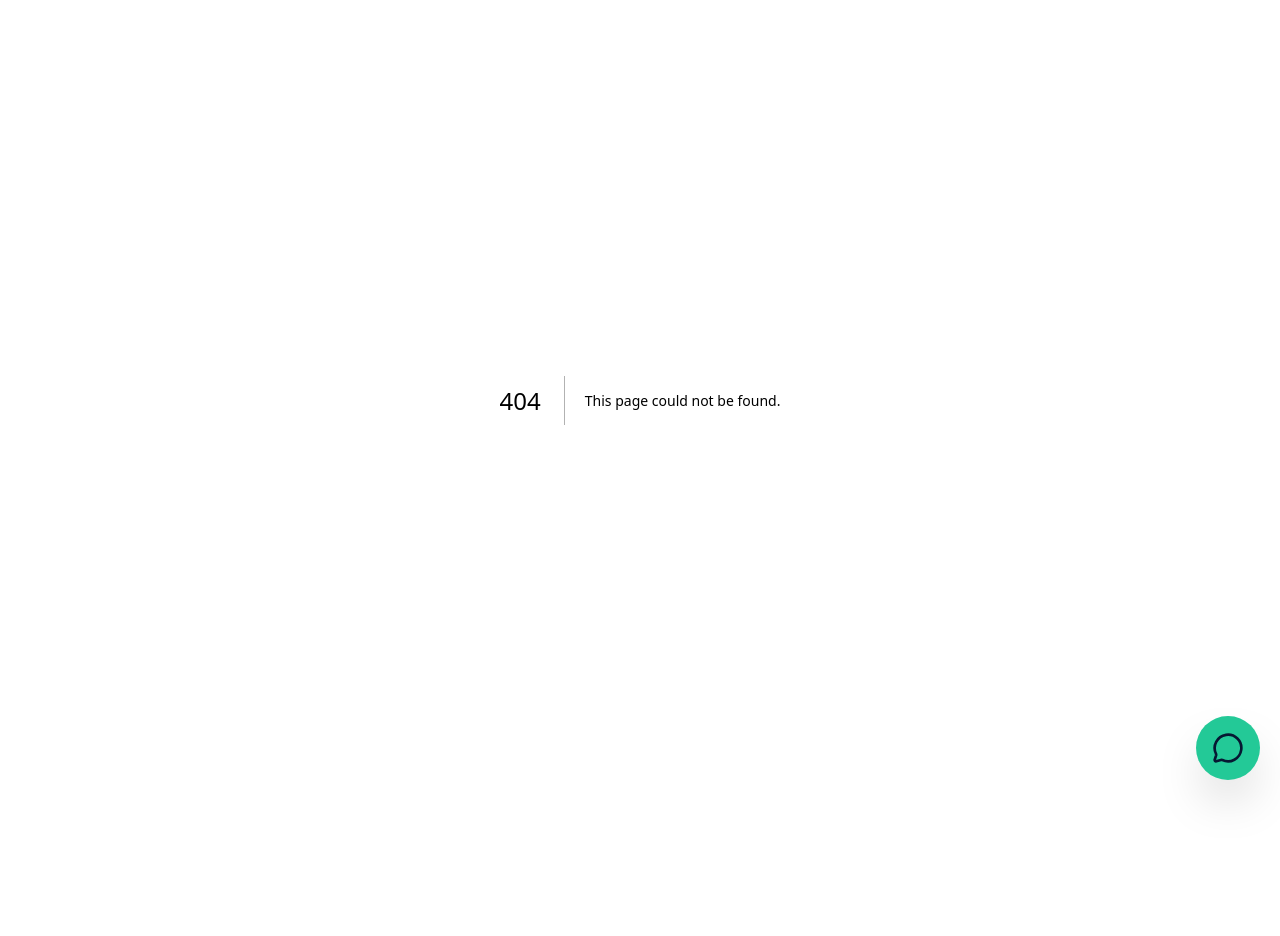
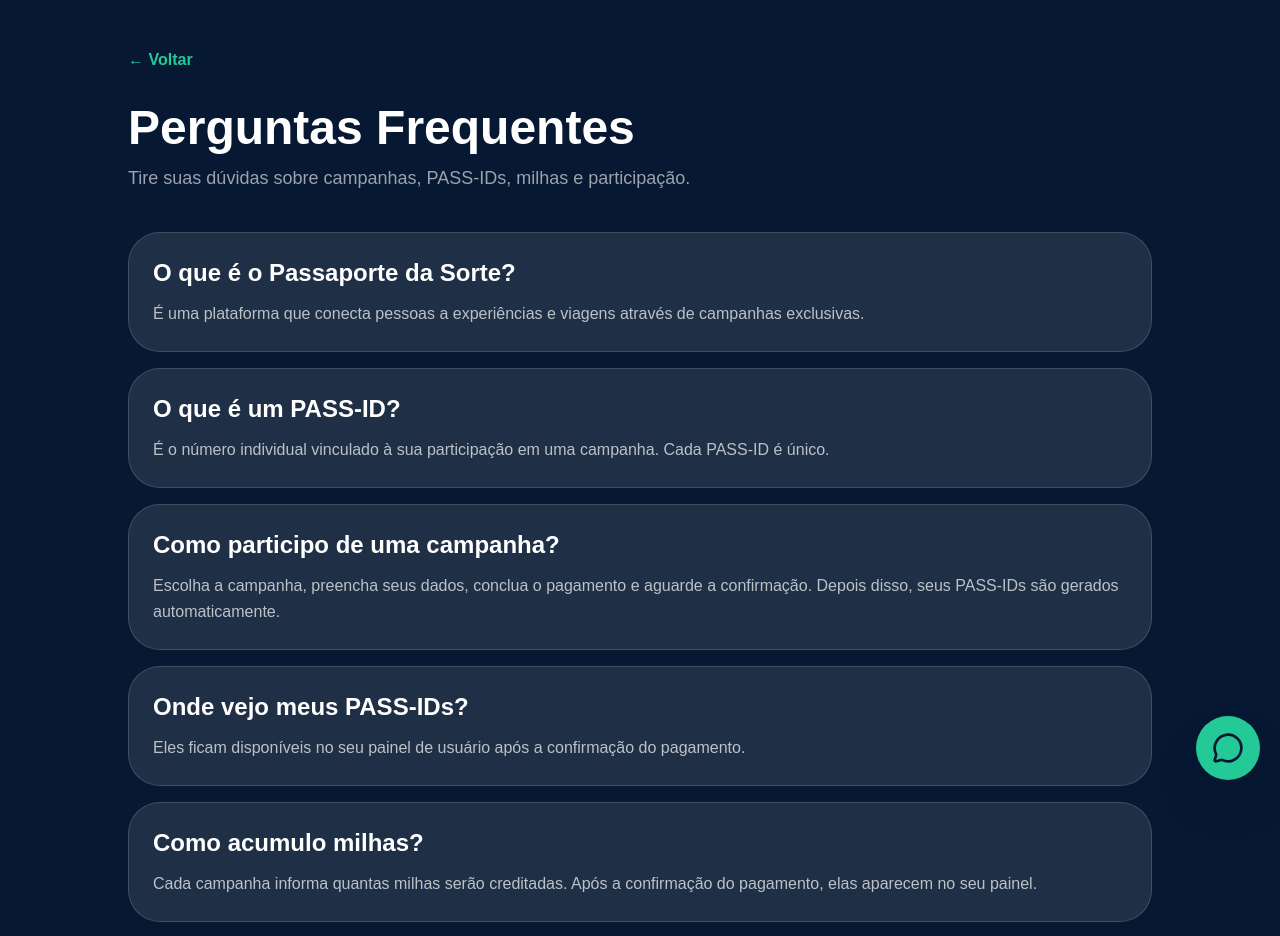
Before and after one commit to Passaportedasorte/passaporte-da-sorte, a Next.js app: page /faq in a window 1280 px wide. Before the commit this address had no page. Shown: the top 936 px of the page. Before the commit the page ends 800 px from the top, so only its background shows below. Built offline with nearby package versions, Linux system fonts and the light colour scheme.

Commit message:
Adiciona pagina FAQ e navegacao

```diff
--- /dev/null
+++ b/app/faq/page.tsx
@@ -0,0 +1,92 @@
+const faqs = [
+  {
+    pergunta: "O que é o Passaporte da Sorte?",
+    resposta:
+      "É uma plataforma que conecta pessoas a experiências e viagens através de campanhas exclusivas.",
+  },
+  {
+    pergunta: "O que é um PASS-ID?",
+    resposta:
+      "É o número individual vinculado à sua participação em uma campanha. Cada PASS-ID é único.",
+  },
+  {
+    pergunta: "Como participo de uma campanha?",
+    resposta:
+      "Escolha a campanha, preencha seus dados, conclua o pagamento e aguarde a confirmação. Depois disso, seus PASS-IDs são gerados automaticamente.",
+  },
+  {
+    pergunta: "Onde vejo meus PASS-IDs?",
+    resposta:
+      "Eles ficam disponíveis no seu painel de usuário após a confirmação do pagamento.",
+  },
+  {
+    pergunta: "Como acumulo milhas?",
+    resposta:
+      "Cada campanha informa quantas milhas serão creditadas. Após a confirmação do pagamento, elas aparecem no seu painel.",
+  },
+  {
+    pergunta: "Como acompanho os resultados?",
+    resposta:
+      "Os resultados são publicados na página Resultados do site.",
+  },
+  {
+    pergunta: "Posso comprar mais de uma participação?",
+    resposta:
+      "Sim. Você pode adquirir quantas participações desejar, respeitando as regras de cada campanha.",
+  },
+  {
+    pergunta: "Posso usar cupom de desconto?",
+    resposta:
+      "Sim. Quando disponível, o cupom pode ser informado na compra e o desconto será aplicado automaticamente.",
+  },
+  {
+    pergunta: "Como entro em contato com o suporte?",
+    resposta:
+      "Pelos canais oficiais informados no site e nas redes sociais do Passaporte da Sorte.",
+  },
+];
+
+export default function FAQPage() {
+  return (
+    <main className="min-h-screen bg-[#061832] text-white px-5 md:px-8 py-12">
+      <div className="max-w-5xl mx-auto">
+        <a href="/" className="text-[#23C997] font-black hover:underline">
+          ← Voltar
+        </a>
+
+        <h1 className="text-5xl font-black mt-8">Perguntas Frequentes</h1>
+
+        <p className="text-white/60 mt-3 text-lg">
+          Tire suas dúvidas sobre campanhas, PASS-IDs, milhas e participação.
+        </p>
+
+        <div className="mt-10 space-y-4">
+          {faqs.map((item, index) => (
+            <div
+              key={index}
+              className="rounded-[2rem] bg-white/10 border border-white/15 p-6"
+            >
+              <h2 className="text-2xl font-black">{item.pergunta}</h2>
+              <p className="text-white/70 mt-3 leading-relaxed">
+                {item.resposta}
+              </p>
+            </div>
+          ))}
+        </div>
+
+        <section className="rounded-[2rem] bg-[#23C997] text-[#061832] p-8 mt-10">
+          <h2 className="text-3xl font-black">
+            Pronto para viver sua próxima experiência?
+          </h2>
+
+         <a
+  href="/campanhas"
+  className="inline-block mt-6 rounded-2xl bg-[#061832] text-white px-6 py-4 font-black"
+>
+  Ver Campanhas
+</a>
+        </section>
+      </div>
+    </main>
+  );
+}
--- a/app/page.tsx
+++ b/app/page.tsx
@@ -17,6 +17,7 @@ import {
   Clover,
   Gauge,
   ChevronDown,
+  CircleHelp,
 } from "lucide-react";
 import { supabase } from "@/lib/supabase";
 
@@ -966,7 +967,7 @@ useEffect(() => {
 </section>
 
         <section className="max-w-7xl mx-auto px-5 md:px-8 py-14">
-          <div className="rounded-[2rem] bg-white/10 border border-white/15 p-5 grid grid-cols-1 md:grid-cols-3 gap-4">
+          <div className="rounded-[2rem] bg-white/10 border border-white/15 p-5 grid grid-cols-1 md:grid-cols-2 gap-4">
             <div
               onClick={() => {
                 window.scrollTo({ top: 0, behavior: "smooth" });
@@ -1005,8 +1006,23 @@ useEffect(() => {
                 text="Regulamento, datas e informações em um só lugar."
               />
             </div>
+
+             <div
+  onClick={() => {
+    window.location.href = "/faq";
+  }}
+  className="cursor-pointer hover:scale-[1.02] transition rounded-2xl bg-white/5 border border-white/10 p-4"
+>
+  <Feature
+    icon={<CircleHelp />}
+    title="FAQ"
+    text="Tire dúvidas sobre PASS-IDs, milhas e participação."
+  />
+</div>
           </div>
         </section>
+
+
 
         <footer className="border-t border-white/10 mt-24">
   <div className="max-w-7xl mx-auto px-5 md:px-8 py-12">
@@ -1032,6 +1048,7 @@ useEffect(() => {
           <a href="/campanhas">Campanhas</a>
           <a href="/resultados">Resultados</a>
           <a href="/painel">Meu Painel</a>
+          <a href="/faq">FAQ</a>
         </div>
       </div>
 
@@ -1039,6 +1056,7 @@ useEffect(() => {
         <h4 className="font-black mb-4">
           Transparência
         </h4>
+
 
         <div className="flex flex-col gap-2 text-white/60">
           <span>Resultados pela Loteria Federal</span>
@@ -1053,7 +1071,7 @@ useEffect(() => {
         </h4>
 
         <div className="flex flex-col gap-2 text-white/60">
-          <span>Nova Prata • RS</span>
+          <span>Facebook • RS</span>
           <span>Instagram</span>
           <span>WhatsApp</span>
         </div>
```
